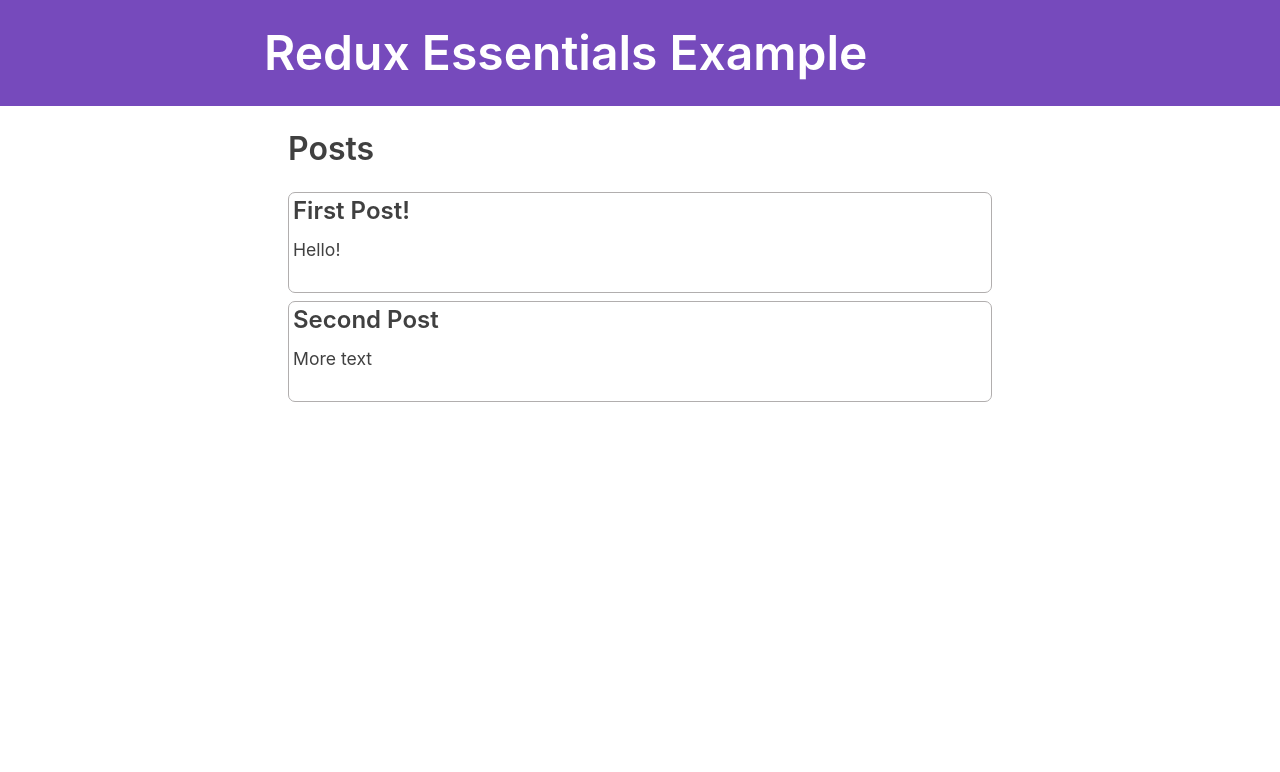
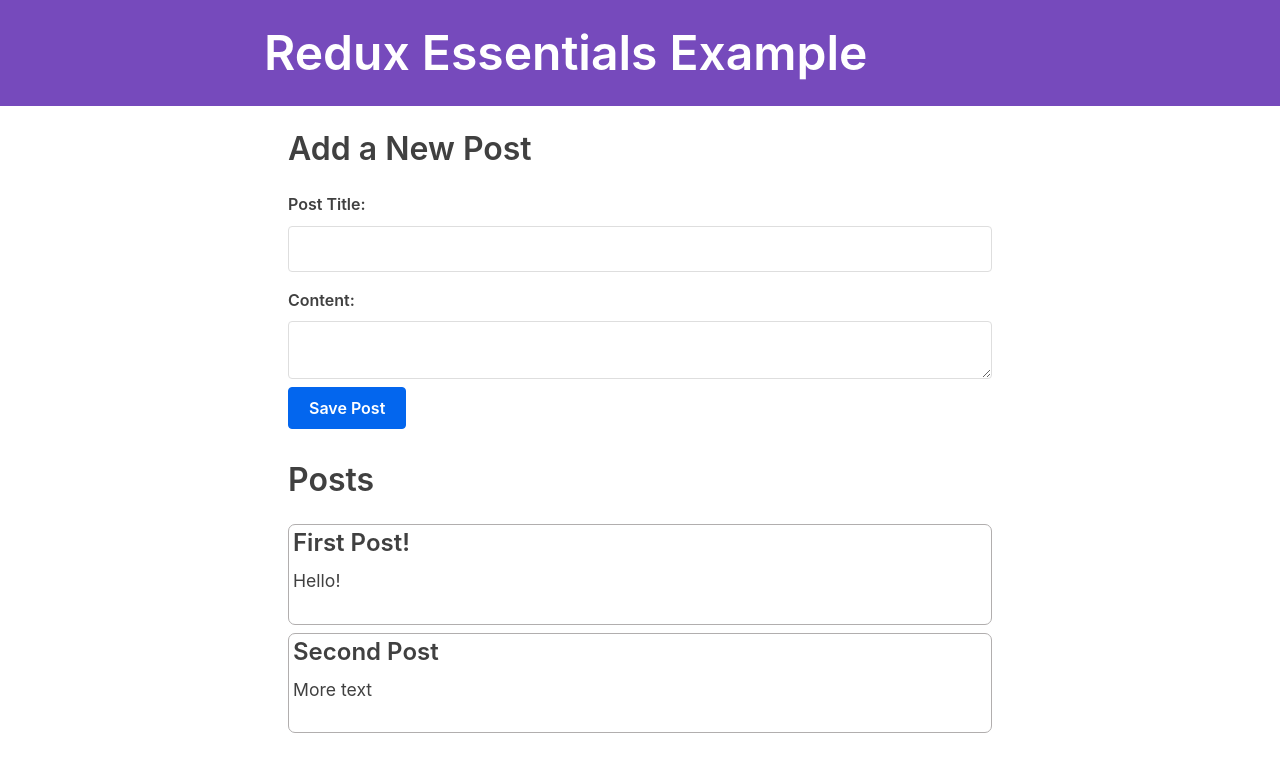
Before and after one commit to KMSoe/redux-blog, a React (Create React App) app: page / in a window 1280 px wide. Shown: the top 772 px of the page. Built offline with nearby package versions, Linux system fonts and the light colour scheme; what @mswjs/data, mock-socket, txtgen would draw is missing.

Commit message:
AddPostForm

```diff
--- a/src/App.js
+++ b/src/App.js
@@ -8,6 +8,7 @@
 
 import { Navbar } from './app/Navbar'
 import PostsList from './app/features/posts/PostsList'
+import AddPostForm from './app/features/posts/AddPostForm'
 
 function App() {
   return (
@@ -20,7 +21,8 @@
             path="/"
             render={() => (
               <section>
-               <PostsList />
+                <AddPostForm />
+                <PostsList />
               </section>
             )}
           />
--- /dev/null
+++ b/src/app/features/posts/AddPostForm.js
@@ -0,0 +1,41 @@
+import { useState } from "react";
+import { useDispatch } from "react-redux";
+
+const AddPostForm = () => {
+    const dispatch = useDispatch();
+    const [title, setTitle] = useState('');
+    const [content, setContent] = useState('');
+
+    const onTitleChange = e => setTitle(e.target.value);
+    const onContentChange = e => setContent(e.target.value);
+
+    const save = () => {
+
+    }
+
+    return (
+        <section>
+            <h2>Add a New Post</h2>
+            <form onSubmit={save}>
+                <label htmlFor="postTitle">Post Title:</label>
+                <input
+                    id="postTitle"
+                    type="text"
+                    name="postTitle"
+                    value={title}
+                    onChange={onTitleChange}
+                />
+                <label htmlFor="postContent">Content:</label>
+                <textarea
+                    id="postContent"
+                    name="postContent"
+                    value={title}
+                    onChange={onContentChange}
+                />
+                <button type="button">Save Post</button>
+            </form>
+        </section>
+    )
+}
+
+export default AddPostForm;
```
